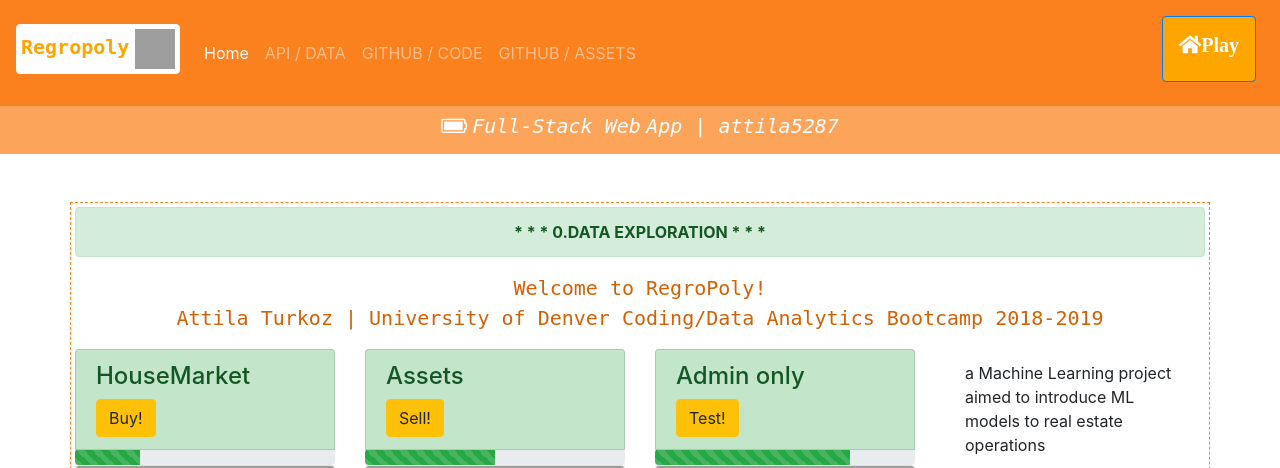
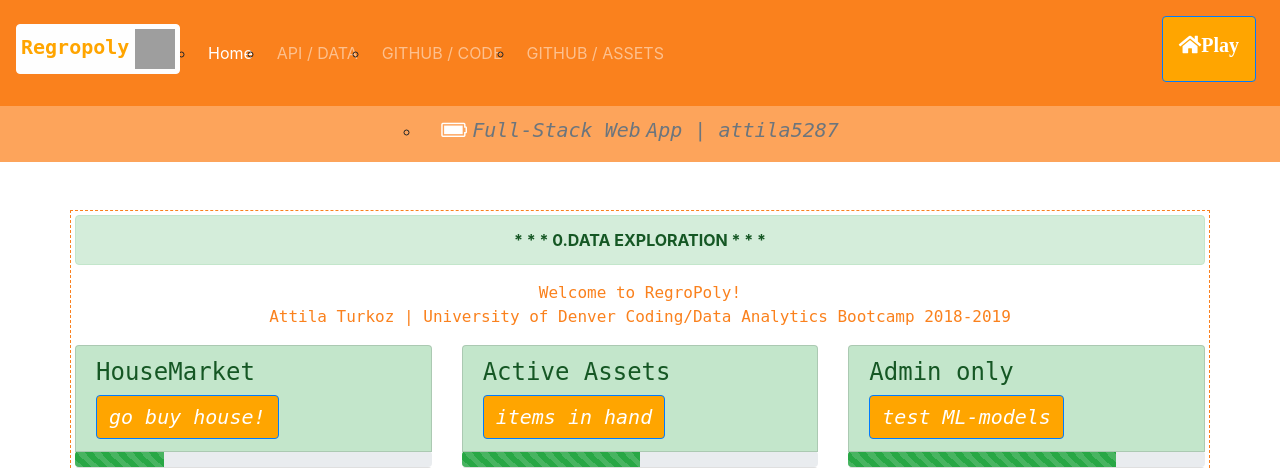
Before and after one commit to attila5287/pr3-machineLearning, a Flask app: page /intro in a window 1280 px wide. Shown: the top 468 px of the page. Run offline with Flask 2, Linux system fonts and the light colour scheme; some libraries are stand-ins or nearby versions; grey boxes are pictures that could not be loaded.

Commit message:
update links and intro back INDEX

```diff
--- a/app.py
+++ b/app.py
@@ -19,6 +19,7 @@ app.config['FLASK_DEBUG'] = flask_debug
 mongo = PyMongo(app,uri=mongo_uri)
 
 
+@app.route('/')
 @app.route('/intro')
 def index():
   pass
@@ -91,19 +92,7 @@ def houseForSale():
 
   return render_template('testHouseMarket.html', houseForSaleListing=listHouseProperties)
 
-
-@app.route('/test/cards')
-def testCards():
-  pass
-  preIconSrc = 'https://raw.githubusercontent.com/attila5287/pr3-RegroPoly-assets-herokuAPP/master/plot/'
-
-  # listGithubRaw=
-
-
-  return render_template('testCards.html', houseIconList = listGithubRaw)
-
 # ===============================
-@app.route('/')
 @app.route('/test/ten')
 def testTen():
   """"
--- a/buildHousesForSale.py
+++ b/buildHousesForSale.py
@@ -2,7 +2,6 @@ import numpy as np
 from classItem import (
     Item
 )
-
 
 def buildTenHouses():
     """" GENERATES TEN CLS 'ITEM()' OBJECT AND STORES IN A LIST
--- a/templates/index.html
+++ b/templates/index.html
@@ -9,7 +9,6 @@
     <!-- Required meta tags -->
     <meta charset="utf-8">
     <meta name="viewport" content="width=device-width, initial-scale=1, shrink-to-fit=no">
-    <link rel="mask-icon" href="https://image.flaticon.com/icons/svg/1353/1353414.svg" color="#000000">
     <link rel="icon" type="image/x-icon" class="favicon" href="https://raw.githubusercontent.com/attila5287/pr3-RegroPoly-assets-herokuAPP/master/regropoly_ICO_org.ico">
     <!-- Bootstrap CSS -->
 
@@ -19,34 +18,36 @@
     <style>
     p {
             font-family: monospace;
-            font-size: 20px;
-            color: #d16105;
+            color: #fa811d;
             font-weight: 500;
+        }
+
+        h4 {
+            font-family: monospace;
         }
 
         i {
             font-family: monospace;
-            color: #ffffff;
             font-weight: 500;
+            font-size: 20px
         }
 
         div.alert-primary {
             background-color: rgb(252, 216, 150);
         }
 
-        div.btn-primary {
+        .btn-primary {
             background-color: orange;
         }
 
         div.container {
             padding: 4px;
-            border: 1.50px dashed #fa811d
+            border: 1.50px dashed #fa811d;
         }
 
-        div.badge-primary {
-            padding: 2;
-            background-color: orange;
-            border: 2px solid #ffffff
+        li {
+            list-style: circle;
+            padding: 4px;
         }
     }
     </style>
@@ -123,10 +124,14 @@
 
         <div class="row">
             <!-- first box from left -->
-            <div class="col-sm-3">
+            <div class="col-md-4">
                 <li class="list-group-item list-group-item-success">
                     <h4>HouseMarket</h4>
-                    <button type="link" class="btn btn-warning" href="/housemarket">Buy!</button>
+                    <a href="test/ten" class="btn btn-primary" role="button">
+                        <i>
+                            go buy house!
+                        </i>
+                    </a>
                 </li>
                 <div class="progress">
                     <div class="progress-bar progress-bar-striped bg-success" role="progressbar" style="width: 25%" aria-valuenow="25" aria-valuemin="0" aria-valuemax="100"></div>
@@ -142,12 +147,16 @@
                     </div>
                 </div>
             </div>
-            <div class="col-sm-3">
+            <div class="col-md-4">
                 <li class="list-group-item list-group-item-success">
                     <h4>
-                        Assets
+                        Active Assets
                     </h4>
-                    <button type="link" class="btn btn-warning" href='/assets'>Sell!</button>
+                    <a href="/assets" class="btn btn-primary" role="button">
+                        <i>
+                        items in hand
+                        </i>
+                    </a>
                 </li>
                 <div class="progress">
                     <div class="progress-bar progress-bar-striped bg-success" role="progressbar" style="width: 50%" aria-valuenow="50" aria-valuemin="0" aria-valuemax="100"></div>
@@ -162,12 +171,16 @@
                     </div>
                 </div>
             </div>
-            <div class="col-sm-3">
+            <div class="col-md-4">
                 <li class="list-group-item list-group-item-success">
                     <h4>
                         Admin only
                     </h4>
-                    <button type="link" class="btn btn-warning" href="/housemarket">Test!</button>
+                    <a href="/housemarket" class="btn btn-primary" role="button">
+                        <i>
+                            test ML-models
+                        </i>
+                    </a>
                 </li>
                 <div class="progress">
                     <div class="progress-bar progress-bar-striped bg-success" role="progressbar" style="width: 75%" aria-valuenow="25" aria-valuemin="0" aria-valuemax="100"></div>
@@ -183,16 +196,16 @@
                     </div>
                 </div>
             </div>
-            <div class="col-sm-3">
+            <div class="col-md-12">
                 <ul class="list-group list-group-flush">
-                    <li class="list-group-item">
+                    <li class="list-group-item-success p-4">
                         a Machine Learning project aimed to introduce ML models to real estate operations
                     </li>
-                    <li class="list-group-item">
-                        data sets obtained from ZILLOW 1996-2019 monthly time series for state and metro
+                    <li class="list-group-item-light p-4">
+                        Market price strategy of the game built on REAL data sets obtained from ZILLOW 1996-2019
                     </li>
-                    <li class="list-group-item">
-                        also from FED for macro-economic variables
+                    <li class="list-group-item-success p-4">
+                        Macro-economic parameters for price prediction calculated using REAL data-sets obtained from FED
                     </li>
                 </ul>
 
@@ -220,7 +233,7 @@
 
     <div class="container ">
         <div class="row ">
-            <div class="col-sm-3 ">
+            <div class="col-md-4 ">
                 {% for description in descList %}
                 <div class="d-flex justify-content-center ">
                     <div class="alert-primary p-2 mt-4 mb-4 ">
@@ -231,7 +244,7 @@
                 <br>
             </div>
 
-            <div class="col-sm-9 ">{% for figure in figureList %}
+            <div class="col-md-8 ">{% for figure in figureList %}
                 <div class="d-flex justify-content-center ">
                     <img src="{{ figure }} " ">
             </div> {% endfor %}
```
Also changed, not shown: templates/testTenItems.html (+20 -17 lines).
